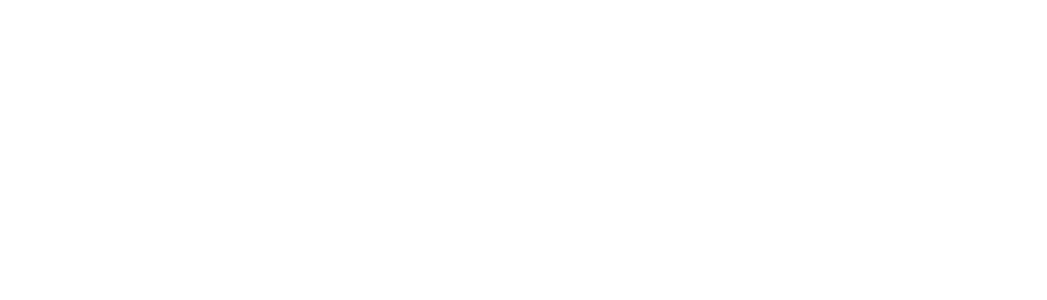
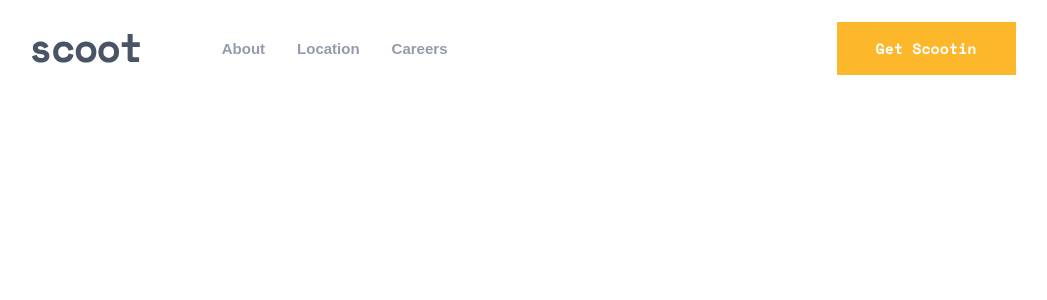
Before and after one commit to mikolajgraczyk/scoot-website, a React (Create React App) app: page / in a window 1280 px wide. Shown: the top 300 px of the page, without its empty margins (116-1163 px from the left). Built offline with nearby package versions, Linux system fonts and the light colour scheme.

Commit message:
added header

```diff
--- a/src/App.js
+++ b/src/App.js
@@ -1,8 +1,7 @@
+import Header from "./Header";
 
 function App() {
-  return (
-    <></>
-  );
+  return <Header />;
 }
 
 export default App;
--- /dev/null
+++ b/src/Header/index.js
@@ -0,0 +1,15 @@
+import LogoAndMenu from "../LogoAndMenu";
+import { StyledHeader, Wrapper, Button } from "./styled";
+
+const Header = () => {
+  return (
+    <StyledHeader>
+      <Wrapper>
+        <LogoAndMenu />
+        <Button>Get Scootin</Button>
+      </Wrapper>
+    </StyledHeader>
+  );
+};
+
+export default Header;
--- /dev/null
+++ b/src/Header/styled.js
@@ -0,0 +1,43 @@
+import styled from "styled-components";
+
+export const bpTablet = ({theme}) => theme.breakpoint.tablet;
+export const bpMobile = ({theme}) => theme.breakpoint.mobile;
+
+export const StyledHeader = styled.header`
+  display: flex;
+  justify-content: center;
+  font-family: "Space Mono";
+`;
+
+export const Wrapper = styled.div`
+  padding: 22px 0;
+  gap: 20px;
+  display: flex;
+  max-width: 76.8%;
+  width: 100%;
+  justify-content: space-between;
+
+  @media(max-width: ${bpTablet}px){
+    max-width: 95%;
+  }
+
+  @media(max-width: ${bpMobile}px){
+    width: auto;
+  }
+`;
+
+export const Button = styled.button`
+  padding: 14px 39px;
+  background: ${({ theme }) => theme.color.yellow};
+  border: none;
+  font-family: "Space Mono";
+  font-weight: 700;
+  font-size: 15px;
+  line-height: 25px;
+  color: ${({ theme }) => theme.color.white};
+  white-space: nowrap;
+
+  @media(max-width: ${bpMobile}px){
+    display: none;
+  }
+`;
--- /dev/null
+++ b/src/LogoAndMenu/index.js
@@ -0,0 +1,22 @@
+import {
+  LogoAndMenuWrapper,
+  StyledHamburger,
+  StyledLogo,
+  Menu,
+  MenuItem,
+} from "./styled";
+
+export const LogoAndMenu = () => {
+  return (
+    <LogoAndMenuWrapper>
+      <StyledLogo />
+      <Menu>
+        <MenuItem>About</MenuItem>
+        <MenuItem>Location</MenuItem>
+        <MenuItem>Careers</MenuItem>
+      </Menu>
+    </LogoAndMenuWrapper>
+  );
+};
+
+export default LogoAndMenu;
--- /dev/null
+++ b/src/LogoAndMenu/styled.js
@@ -0,0 +1,46 @@
+import styled from "styled-components";
+import { ReactComponent as Hamburger } from "./images/Hamburger.svg";
+import { ReactComponent as Logo } from "./images/Logo.svg";
+
+const bpMobile = ({ theme }) => theme.breakpoint.mobile;
+
+export const LogoAndMenuWrapper = styled.div`
+  display: flex;
+  gap: 10px;
+  align-items: center;
+  justify-content: space-between;
+  flex-basis: 415px;
+
+  @media (max-width: ${bpMobile}px) {
+    flex-basis: auto;
+    justify-content: center;
+  }
+`;
+
+export const StyledHamburger = styled(Hamburger)``;
+
+export const StyledLogo = styled(Logo)`
+  /* @media (max-width: ${bpMobile}px) {
+    width: 75.5px;
+    height: 20px;
+  } */
+`;
+
+export const Menu = styled.div`
+  display: flex;
+  gap: 32px;
+
+  @media (max-width: ${bpMobile}px) {
+    display: none;
+  }
+`;
+
+export const MenuItem = styled.button`
+  background: none;
+  border: none;
+  padding: 0;
+  font-weight: 700;
+  font-size: 15px;
+  line-height: 25px;
+  color: ${({ theme }) => theme.color.dimGrey};
+`;
--- a/src/globalStyle.js
+++ b/src/globalStyle.js
@@ -10,6 +10,6 @@
     }
 
     body{
-
+        margin: 0;
     }
 `;
--- a/src/theme.js
+++ b/src/theme.js
@@ -8,5 +8,8 @@
         snow: "#F2F5F9",
         lightYellow: "#FFF4DF",
     },
-    breakpoint: {},
+    breakpoint: {
+        tablet: 768,
+        mobile: 570,
+    },
 };
```
Also changed, not shown: src/LogoAndMenu/images/Hamburger.svg (added), src/LogoAndMenu/images/Logo.svg (added).
